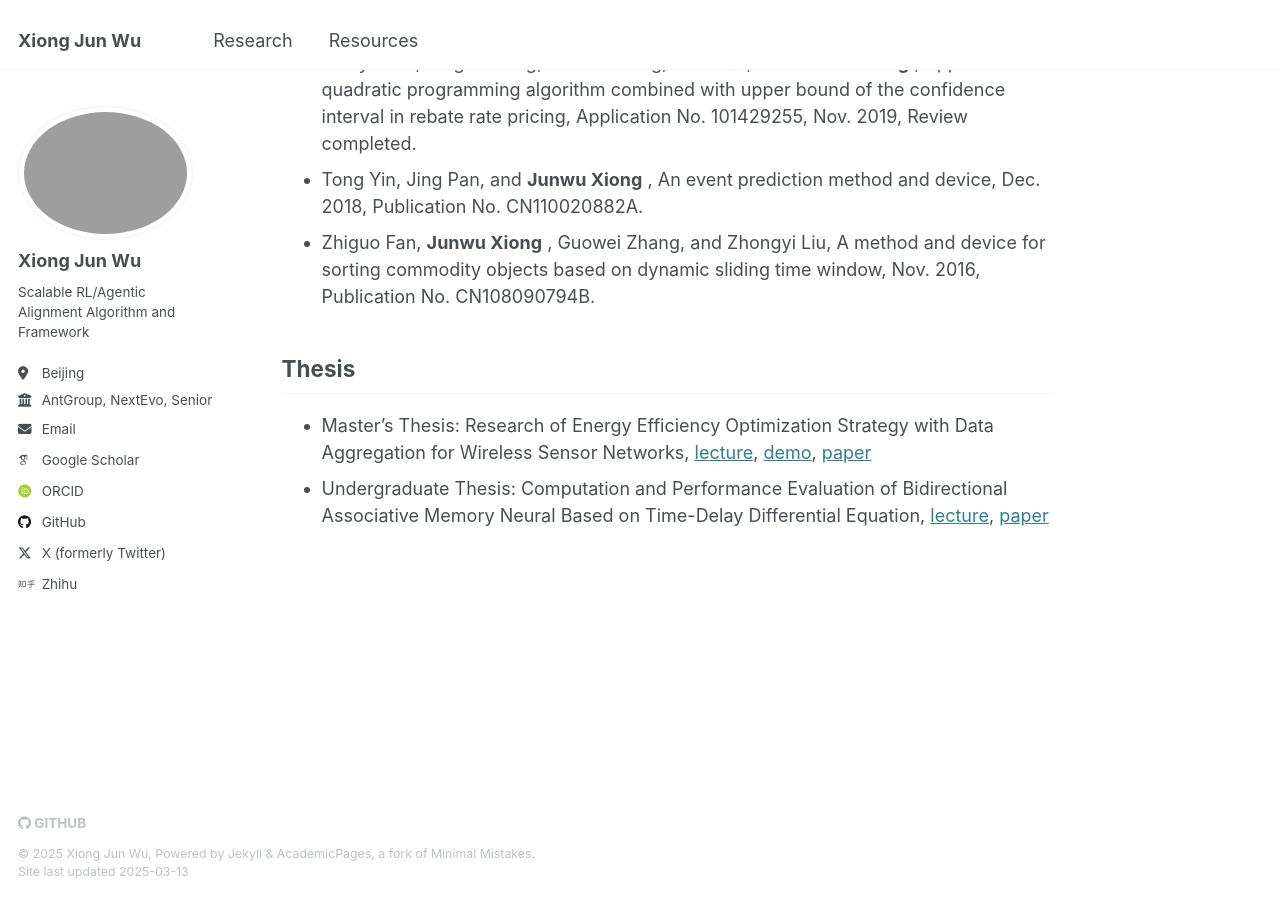
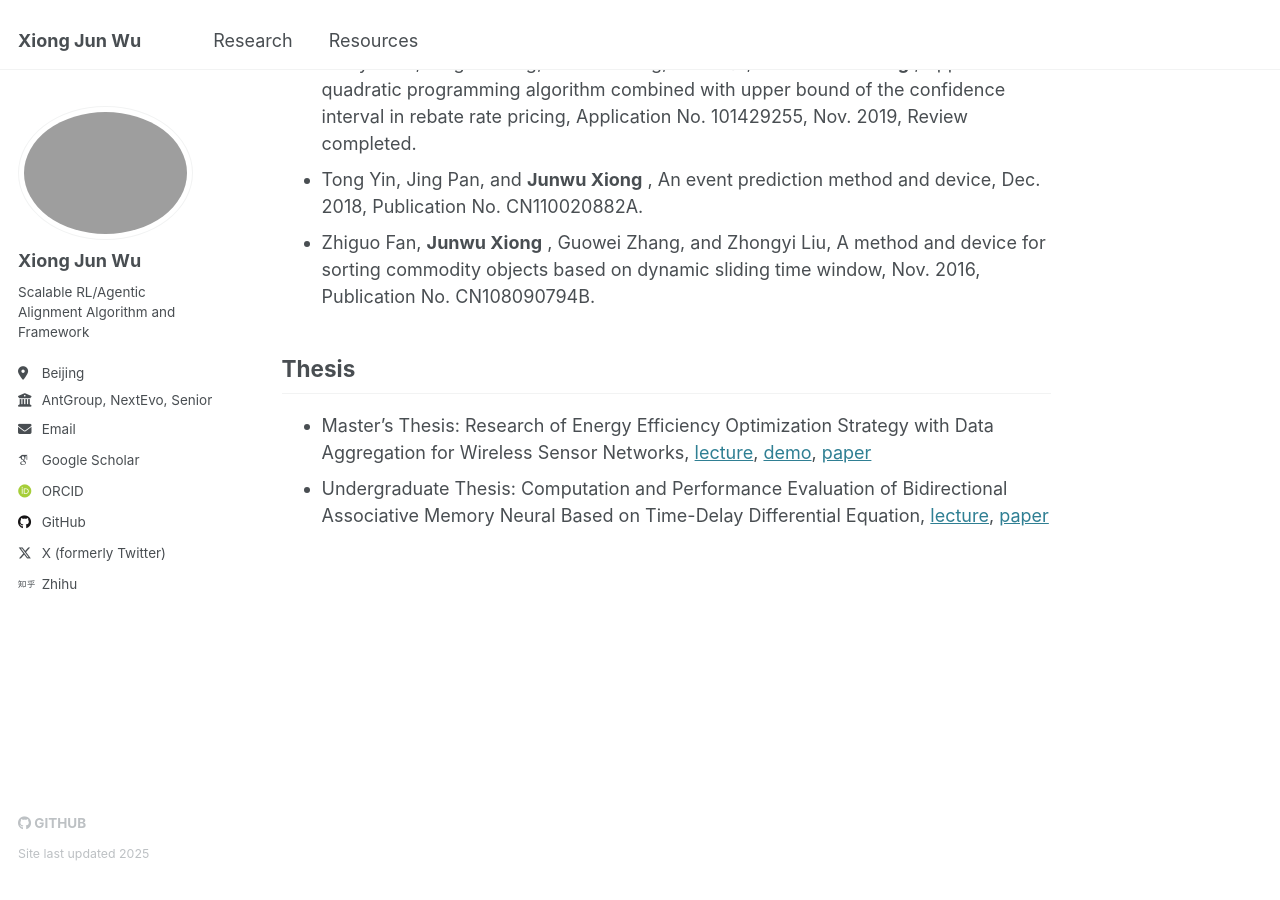
Before and after one commit to junwuxgi/junwuxgi.github.io, a Jekyll site: the page built from _pages/about.md, in a window 1280 px wide and 900 px high, scrolled down 4948 px. Built offline with Jekyll 4.4.1, drawn with Linux system fonts in a browser that asks for light colours; some web fonts are replaced; part of the change alters nothing that is shown.

```diff
--- a/_includes/footer.html
+++ b/_includes/footer.html
@@ -20,6 +20,7 @@
 {% endif %}
 
 <div class="page__footer-copyright">
-  &copy; {{ site.time | date: '%Y' }} {{ site.name | default: site.title }}, {{ site.data.ui-text[site.locale].powered_by | default: "Powered by" }} <a href="http://jekyllrb.com" rel="nofollow">Jekyll</a> &amp; <a href="https://github.com/academicpages/academicpages.github.io">AcademicPages</a>, a fork of <a href="https://mademistakes.com/work/minimal-mistakes-jekyll-theme/" rel="nofollow">Minimal Mistakes</a>.<br />
-  Site last updated {{ "now" | date: '%Y-%m-%d' %}}
+  <!-- &copy; {{ site.time | date: '%Y' }} {{ site.name | default: site.title }}, {{ site.data.ui-text[site.locale].powered_by | default: "Powered by" }} <a href="http://jekyllrb.com" rel="nofollow">Jekyll</a> &amp; <a href="https://github.com/academicpages/academicpages.github.io">AcademicPages</a>, a fork of <a href="https://mademistakes.com/work/minimal-mistakes-jekyll-theme/" rel="nofollow">Minimal Mistakes</a>.<br />
+  Site last updated {{ "now" | date: '%Y-%m-%d' %}} -->
+  Site last updated {{ "now" | date: '%Y' %}}
 </div>
```
